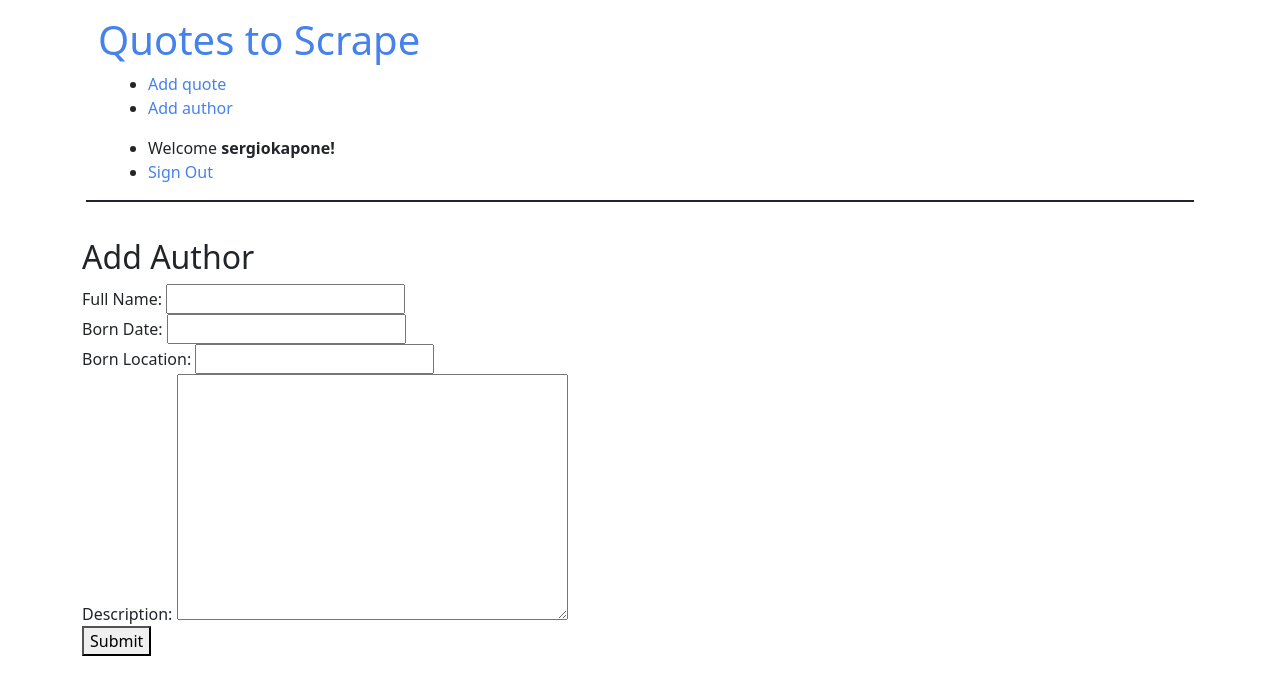
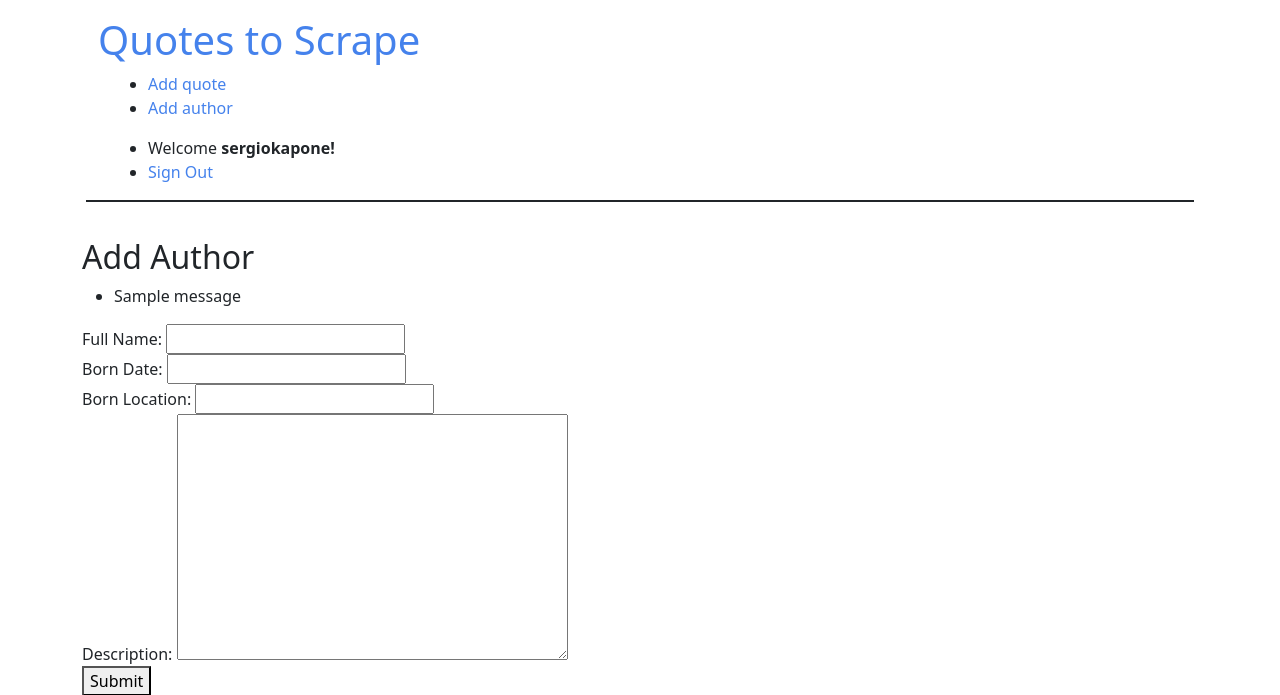
Before and after one commit to sergiokapone/goit_python_web_hw10, a Django app: page /add_author/ in a window 1280 px wide. Shown: the top 695 px of the page. Run offline with Django 4.2, Linux system fonts and the light colour scheme; a user stored in the database is signed in; one stand-in notice (Sample message) is shown.

Commit message:
add message for author dublicate

```diff
--- a/hw10/quotes/forms.py
+++ b/hw10/quotes/forms.py
@@ -10,6 +10,9 @@ class AuthorForm(forms.ModelForm):
 class QuoteForm(forms.ModelForm):
 
     author_choices = Author.objects.all()
+
+    tags = forms.CharField(label='Tags', required=False)  # Заменяем поле на CharField
+
 
     author = forms.ModelChoiceField(
         label='Author',
--- a/hw10/quotes/templates/quotes/add_author.html
+++ b/hw10/quotes/templates/quotes/add_author.html
@@ -1,5 +1,12 @@
 {% extends 'quotes/base.html' %} {% block content %}
 <h2>Add Author</h2>
+{% if messages %}
+  <ul class="messages">
+    {% for message in messages %}
+      <li{% if message.tags %} class="{{ message.tags }}"{% endif %}>{{ message }}</li>
+    {% endfor %}
+  </ul>
+{% endif %}
 <form method="POST">
   {% csrf_token %}
   <div>
--- a/hw10/quotes/views.py
+++ b/hw10/quotes/views.py
@@ -84,7 +84,12 @@ def add_quote(request):
         if form.is_valid():
             quote = form.save(commit=False)
             quote.save()
-            form.save_m2m()  # Maintaining many-to-many links
+
+            # Processing entered text to create a new tag
+            tag_name = form.cleaned_data['tags']
+            tag, _ = Tag.objects.get_or_create(name=tag_name)
+            quote.tags.add(tag)
+
             return redirect('quotes:root')
     else:
         form = QuoteForm()
```
Also changed, not shown: hw10/db.sqlite3.
